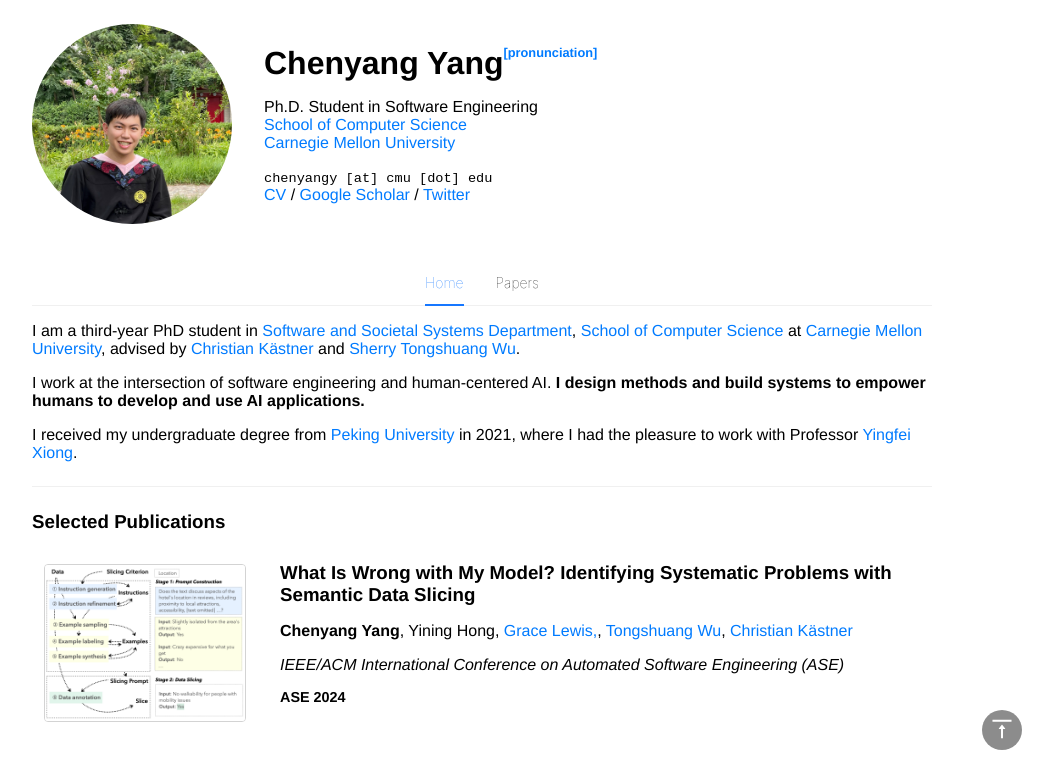
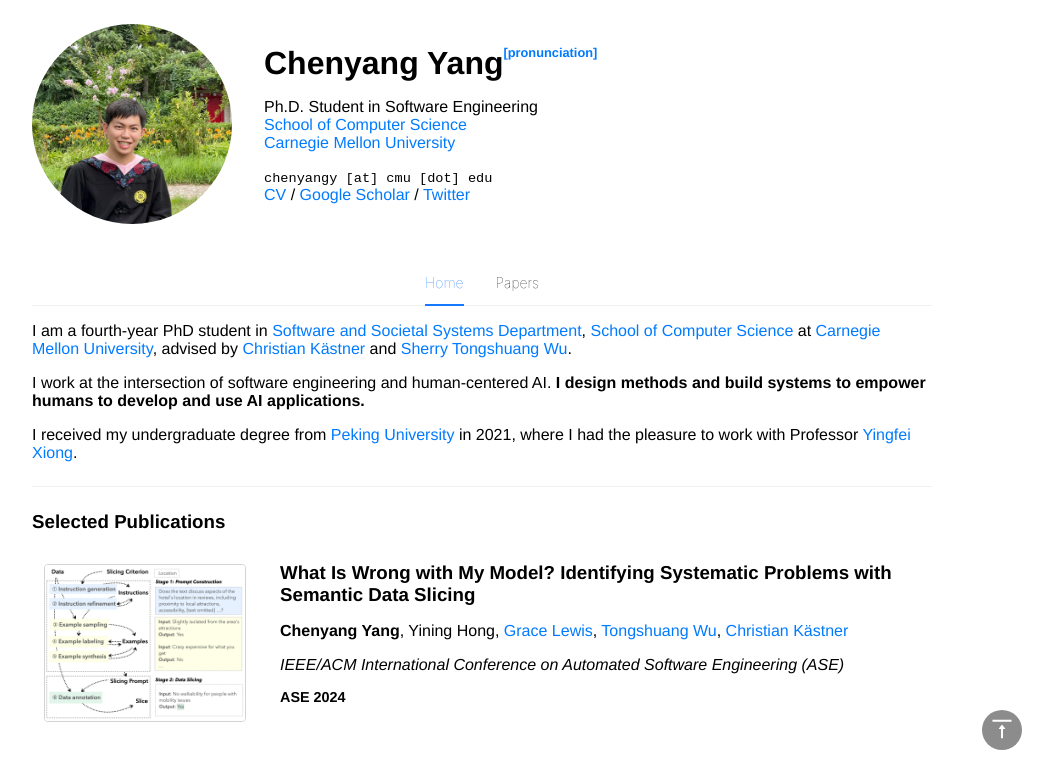
Before and after one commit to malusamayo/personal-homepage-js, a React (Create React App) app: page / in a window 1280 px wide. Shown: the top 772 px of the page, without its empty margins (158-1211 px from the left). Built offline with nearby package versions, Linux system fonts and the light colour scheme.

Commit message:
update year

```diff
--- a/src/components/HomeContent.tsx
+++ b/src/components/HomeContent.tsx
@@ -7,7 +7,7 @@
 const HomeContent = () => (
     <React.Fragment>
         <div>
-                <p> I am a third-year PhD student in <a href="https://s3d.cmu.edu/" target="_blank">Software and Societal Systems Department</a>, <a href="http://www.cs.cmu.edu/" target="_blank">School of Computer Science</a> at <a href="http://www.cmu.edu/" target="_blank">Carnegie Mellon University</a>,
+                <p> I am a fourth-year PhD student in <a href="https://s3d.cmu.edu/" target="_blank">Software and Societal Systems Department</a>, <a href="http://www.cs.cmu.edu/" target="_blank">School of Computer Science</a> at <a href="http://www.cmu.edu/" target="_blank">Carnegie Mellon University</a>,
 					advised by <a href="https://www.cs.cmu.edu/~ckaestne/">Christian Kästner</a> and <a href="https://www.cs.cmu.edu/~sherryw/">Sherry Tongshuang Wu</a>.
 				</p>
                 <p>
--- a/src/data/coauthors.json
+++ b/src/data/coauthors.json
@@ -15,7 +15,7 @@
         "name": "Chenyang Yang"
     },
     "gl": {
-        "name": "Grace Lewis,",
+        "name": "Grace Lewis",
         "url": "https://www.andrew.cmu.edu/user/gritter/lewis.html"
     },
     "ht": {
```
